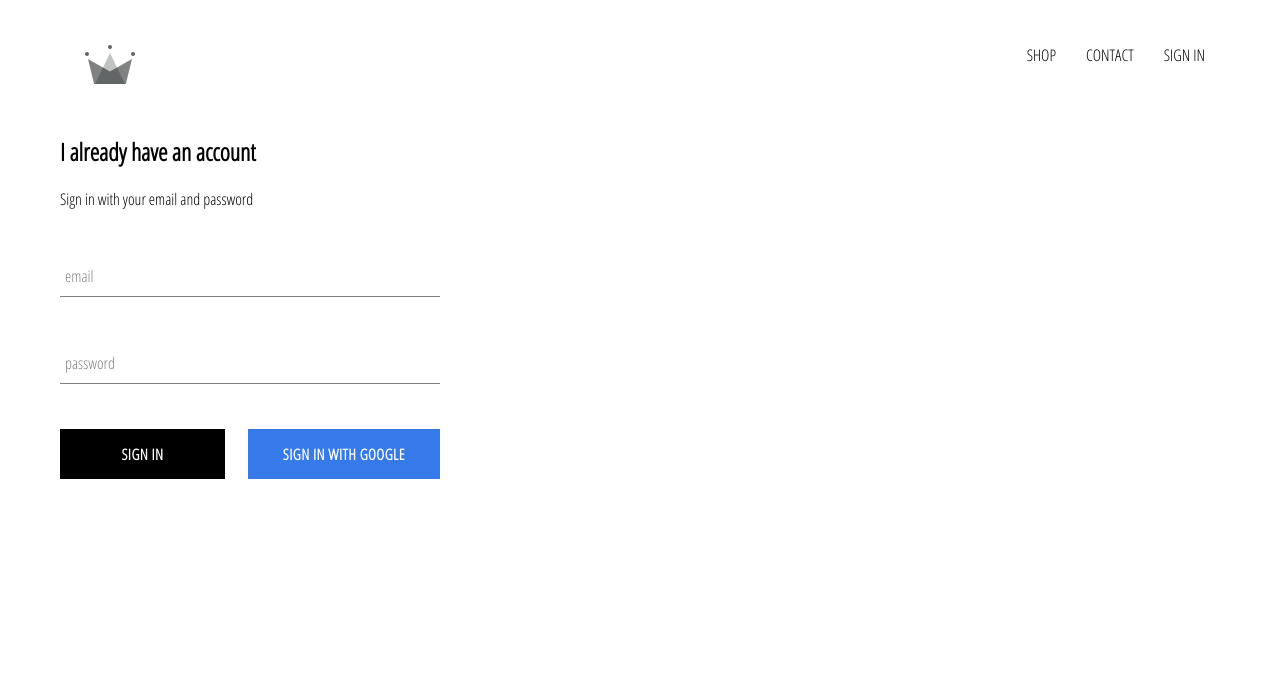
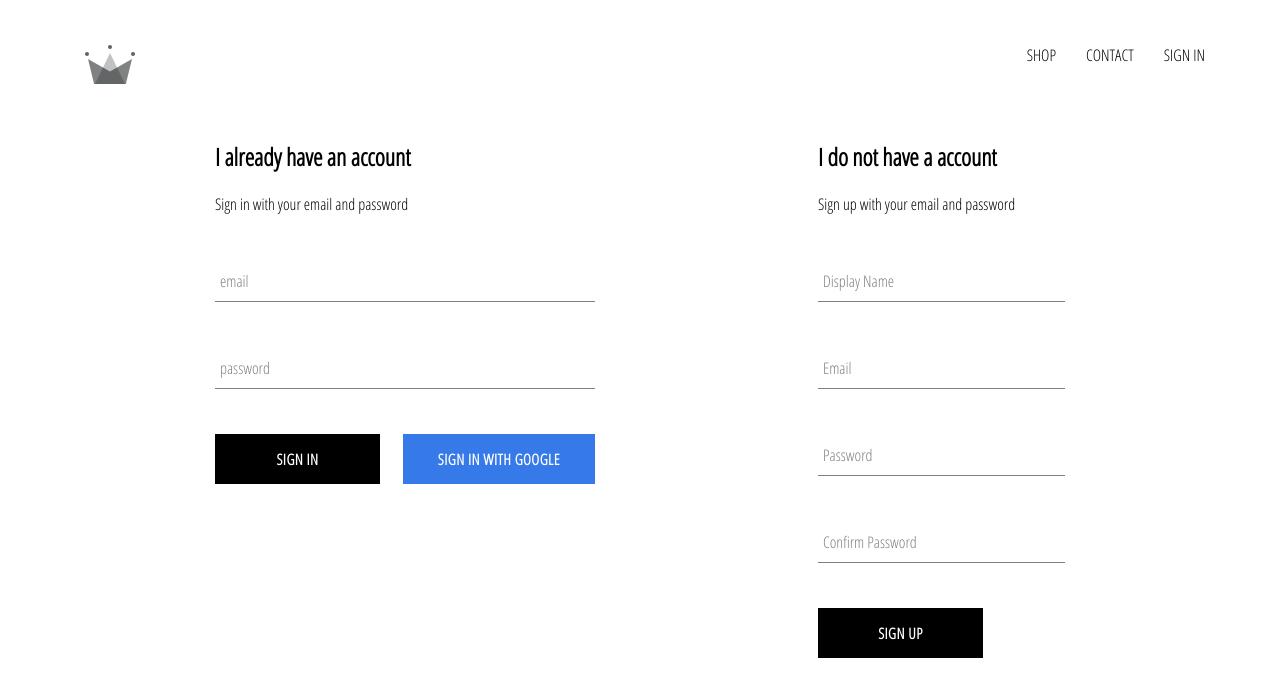
Before and after one commit to danoro96/crwn-clothing, a React (Create React App) app: page /signIn in a window 1280 px wide. Shown: the top 696 px of the page. Built offline with nearby package versions, Linux system fonts and the light colour scheme; no server answers.

Commit message:
added sign up component with firestore

```diff
--- a/src/App.js
+++ b/src/App.js
@@ -8,7 +8,7 @@
 import Header from './components/header/header.component';
 import SignInSignUp from './pages/sign-in-sign-up/sign-in-sign-up.component';
 
-import { auth } from './firebase/firebase.utils'
+import { auth, createUserProfileDocument } from './firebase/firebase.utils'
 
 class App extends  React.Component {
   constructor() {
@@ -22,8 +22,21 @@
   unsuscribeFromAuth = null
 
   componentDidMount() {
-    this.unsuscribeFromAuth = auth.onAuthStateChanged(user =>{
-      this.setState({ currentUser: user })
+    this.unsuscribeFromAuth = auth.onAuthStateChanged(async userAuth =>{
+      if(userAuth){
+        const userRef = await createUserProfileDocument(userAuth)
+
+        userRef.onSnapshot(snapShot => {
+          this.setState({
+            currentUser:{
+              id: snapShot.id,
+              ...snapShot.data()
+            }
+          })
+          console.log(this.state)
+        })
+      }
+
     })
   }
 
--- /dev/null
+++ b/src/components/sign-up/sign-up.component.jsx
@@ -0,0 +1,103 @@
+import React from 'react';
+
+import FormInput from '../form-input/form-input.component';
+import CustomButton from '../custom-button/custom-button.component';
+
+import { auth, createUserProfileDocument } from '../../firebase/firebase.utils';
+
+import './sign-up.styles.scss';
+
+class SignUp extends React.Component {
+  constructor() {
+    super();
+
+    this.state = {
+      displayName: '',
+      email: '',
+      password: '',
+      confirmPassword: ''
+    };
+  }
+
+  handleSubmit = async event => {
+    event.preventDefault();
+
+    const { displayName, email, password, confirmPassword } = this.state;
+
+    if (password !== confirmPassword) {
+      alert("passwords don't match");
+      return;
+    }
+
+    try {
+      const { user } = await auth.createUserWithEmailAndPassword(
+        email,
+        password
+      );
+
+      await createUserProfileDocument(user, { displayName });
+
+      this.setState({
+        displayName: '',
+        email: '',
+        password: '',
+        confirmPassword: ''
+      });
+    } catch (error) {
+      console.error(error);
+    }
+  };
+
+  handleChange = event => {
+    const { name, value } = event.target;
+
+    this.setState({ [name]: value });
+  };
+
+  render() {
+    const { displayName, email, password, confirmPassword } = this.state;
+    return (
+      <div className='sign-up'>
+        <h2 className='title'>I do not have a account</h2>
+        <span>Sign up with your email and password</span>
+        <form className='sign-up-form' onSubmit={this.handleSubmit}>
+          <FormInput
+            type='text'
+            name='displayName'
+            value={displayName}
+            onChange={this.handleChange}
+            label='Display Name'
+            required
+          />
+          <FormInput
+            type='email'
+            name='email'
+            value={email}
+            onChange={this.handleChange}
+            label='Email'
+            required
+          />
+          <FormInput
+            type='password'
+            name='password'
+            value={password}
+            onChange={this.handleChange}
+            label='Password'
+            required
+          />
+          <FormInput
+            type='password'
+            name='confirmPassword'
+            value={confirmPassword}
+            onChange={this.handleChange}
+            label='Confirm Password'
+            required
+          />
+          <CustomButton type='submit'>SIGN UP</CustomButton>
+        </form>
+      </div>
+    );
+  }
+}
+
+export default SignUp;
--- /dev/null
+++ b/src/components/sign-up/sign-up.styles.scss
@@ -0,0 +1,10 @@
+.sign-in {
+    width: 380px;
+    display: flex;
+    flex-direction: column;
+
+    .title {
+        margin: 10px 0;
+    }
+
+}
--- a/src/firebase/firebase.utils.js
+++ b/src/firebase/firebase.utils.js
@@ -14,6 +14,36 @@
     measurementId: "G-7KS5KSYEGE"
   }
 
+export const createUserProfileDocument = async (userAuth, additionalData) => {
+  if(!userAuth) return
+
+  const userRef = firestore.doc(`users/${userAuth.uid}`)
+
+  const snapShot =  await userRef.get()
+
+  console.log(snapShot)
+
+  if(!snapShot.exists) {
+    const { displayName, email } = userAuth
+    const createdAt =  new Date()
+
+    console.log(userRef)
+
+    try{
+      await userRef.set({
+        displayName,
+        email,
+        createdAt
+      })
+    }catch(err){
+      console.log('error creating user', err)
+    }
+  }
+
+  return userRef
+
+}
+
 firebase.initializeApp(config)
 
 export const auth = firebase.auth()
--- a/src/pages/sign-in-sign-up/sign-in-sign-up.component.jsx
+++ b/src/pages/sign-in-sign-up/sign-in-sign-up.component.jsx
@@ -2,11 +2,13 @@
 
 import './sign-in-sign-up.styles.scss'
 import SignIn from '../../components/sign-in/sign-in.component'
+import SignUp from '../../components/sign-up/sign-up.component'
 
 const SignInSignUp = () => (
 
-    <div className='sign-in-sign-up'>
+    <div className='sign-in-and-sign-up'>
         <SignIn />
+        <SignUp />
     </div>
 )
 
--- a/src/pages/sign-in-sign-up/sign-in-sign-up.styles.scss
+++ b/src/pages/sign-in-sign-up/sign-in-sign-up.styles.scss
@@ -0,0 +1,6 @@
+.sign-in-and-sign-up{
+    width: 850px;
+    display: flex;
+    justify-content: space-between;
+    margin: 30px auto;
+}
```
